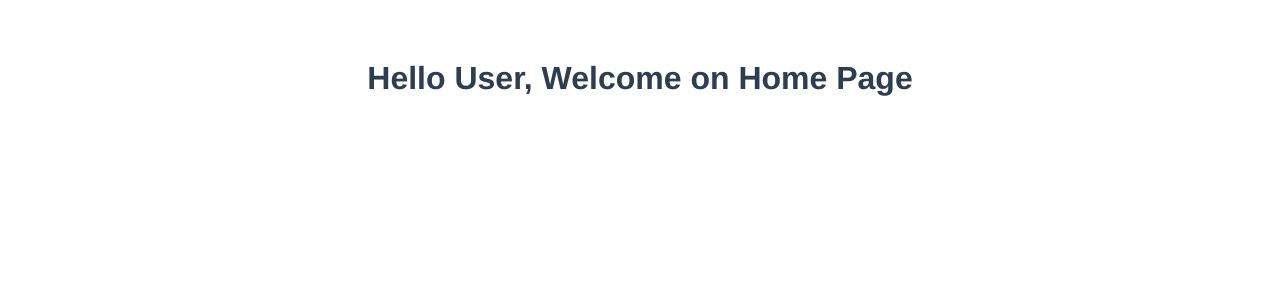
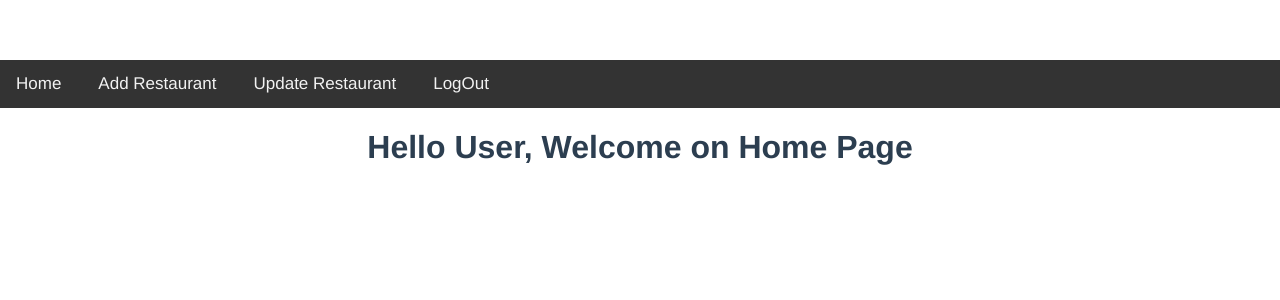
Before and after one commit to evansroy/restaurant-management, a Vue app: page / in a window 1280 px wide. Shown: the top 300 px of the page. Built offline with nearby package versions, Linux system fonts and the light colour scheme; sample sign-in values are in the browser's storage.

Commit message:
Add header component

```diff
--- a/src/App.vue
+++ b/src/App.vue
@@ -18,6 +18,10 @@
   text-align: center;
   color: #2c3e50;
   margin-top: 60px;
+}
+body{
+  padding: 0;
+ margin: 0;
 }
 .logo {
     width:100px;
--- /dev/null
+++ b/src/components/Header.vue
@@ -0,0 +1,32 @@
+<template>
+    <div class="nav">
+        <a href="#">Home</a>
+        <a href="">Add Restaurant</a>
+        <a href="">Update Restaurant</a>
+        <a href="">LogOut</a>
+    </div>
+</template>
+<script>
+    export default {
+        name: 'HeaderNav'
+    }
+</script>
+<style>
+    .nav{
+        background-color:#333;
+        overflow: hidden;
+    }
+    .nav a {
+        float: left;
+        color: #f2f2f2;
+        padding: 14px 16px;
+        text-align: center;
+        font-size: 17px;
+        text-decoration: none;
+        margin-right: 5px;
+    }
+    .nav a:hover{
+        background: #ddd;
+        color: #333;
+    }
+</style>
--- a/src/components/Home.vue
+++ b/src/components/Home.vue
@@ -1,9 +1,14 @@
 <template>
+    <Header/>
     <h1>Hello User, Welcome on Home Page</h1>
 </template>
 <script>
+    import Header from './Header.vue'
     export default {
         name:'HomePage',
+        components:{
+            Header
+        },
         mounted()
             {
                 let user = localStorage.getItem('user-info');
```
